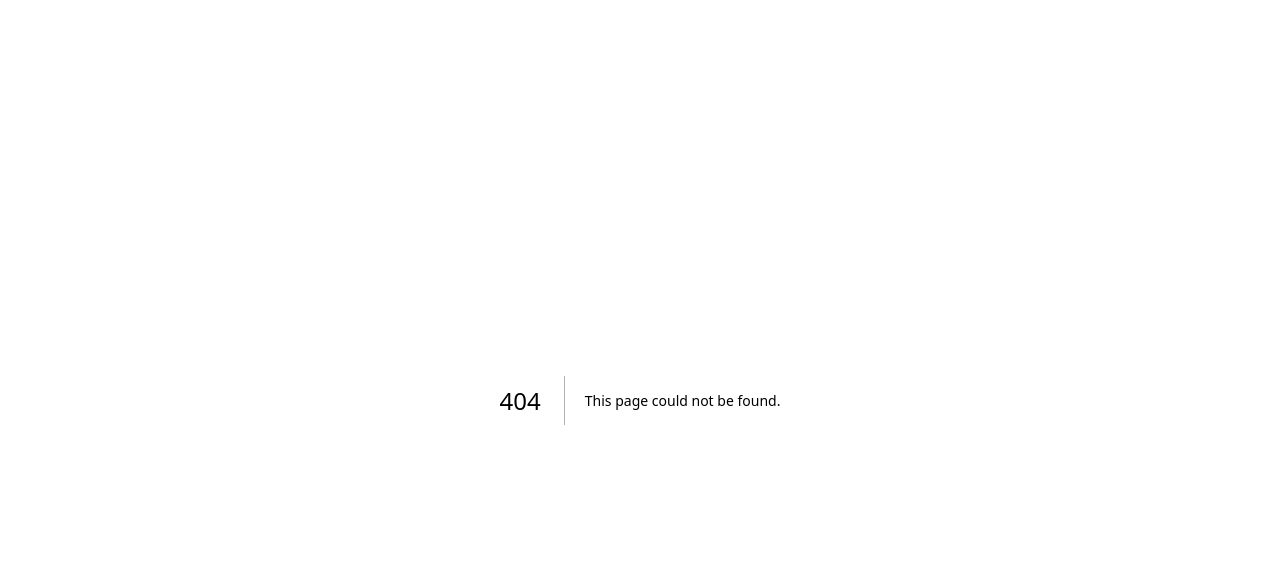
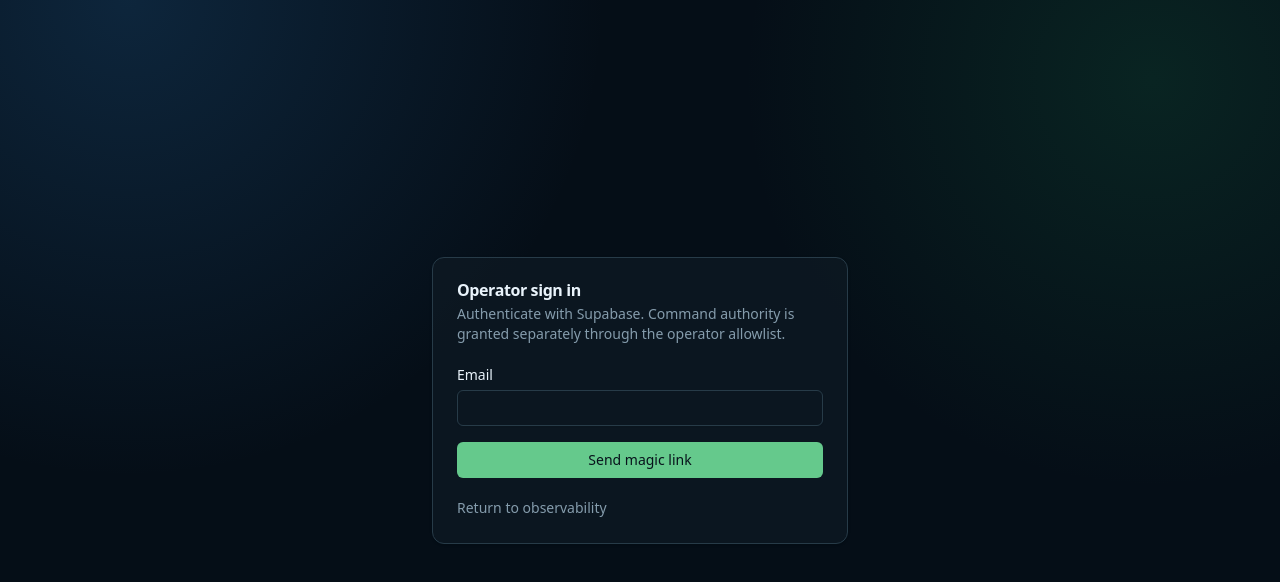
Before and after one commit to jason-merrell/screeps-2026, a Next.js app in the folder apps/screeps-lab/: page /login in a window 1280 px wide. Before the commit this address had no page. Shown: the top 582 px of the page. Built offline with nearby package versions, Linux system fonts and the light colour scheme; no server answers.

Commit message:
Add shadcn operator sign-in page

```diff
--- /dev/null
+++ b/apps/screeps-lab/app/login/page.tsx
@@ -0,0 +1,49 @@
+import { Button } from "@/components/ui/button";
+import { Card, CardContent, CardDescription, CardHeader, CardTitle } from "@/components/ui/card";
+import { Input } from "@/components/ui/input";
+import { Label } from "@/components/ui/label";
+import { sendMagicLink } from "./actions";
+
+export const dynamic = "force-dynamic";
+
+export default async function LoginPage({
+  searchParams,
+}: {
+  searchParams: Promise<{ sent?: string; error?: string }>;
+}) {
+  const params = await searchParams;
+
+  return (
+    <main className="mx-auto flex min-h-screen w-full max-w-md items-center px-4 py-12">
+      <Card className="w-full">
+        <CardHeader>
+          <CardTitle>Operator sign in</CardTitle>
+          <CardDescription>
+            Authenticate with Supabase. Command authority is granted separately through the operator allowlist.
+          </CardDescription>
+        </CardHeader>
+        <CardContent>
+          {params.sent === "1" ? (
+            <div className="rounded-md border p-4 text-sm text-muted-foreground">
+              Magic link sent. Open it from this browser to continue.
+            </div>
+          ) : (
+            <form action={sendMagicLink} className="grid gap-4">
+              <div className="grid gap-2">
+                <Label htmlFor="email">Email</Label>
+                <Input id="email" name="email" type="email" autoComplete="email" required />
+              </div>
+              {params.error ? (
+                <p className="text-sm text-red-300">Sign-in could not be started. Check the address and try again.</p>
+              ) : null}
+              <Button type="submit">Send magic link</Button>
+            </form>
+          )}
+          <a href="/" className="mt-5 inline-block text-sm text-muted-foreground underline-offset-4 hover:underline">
+            Return to observability
+          </a>
+        </CardContent>
+      </Card>
+    </main>
+  );
+}
```
